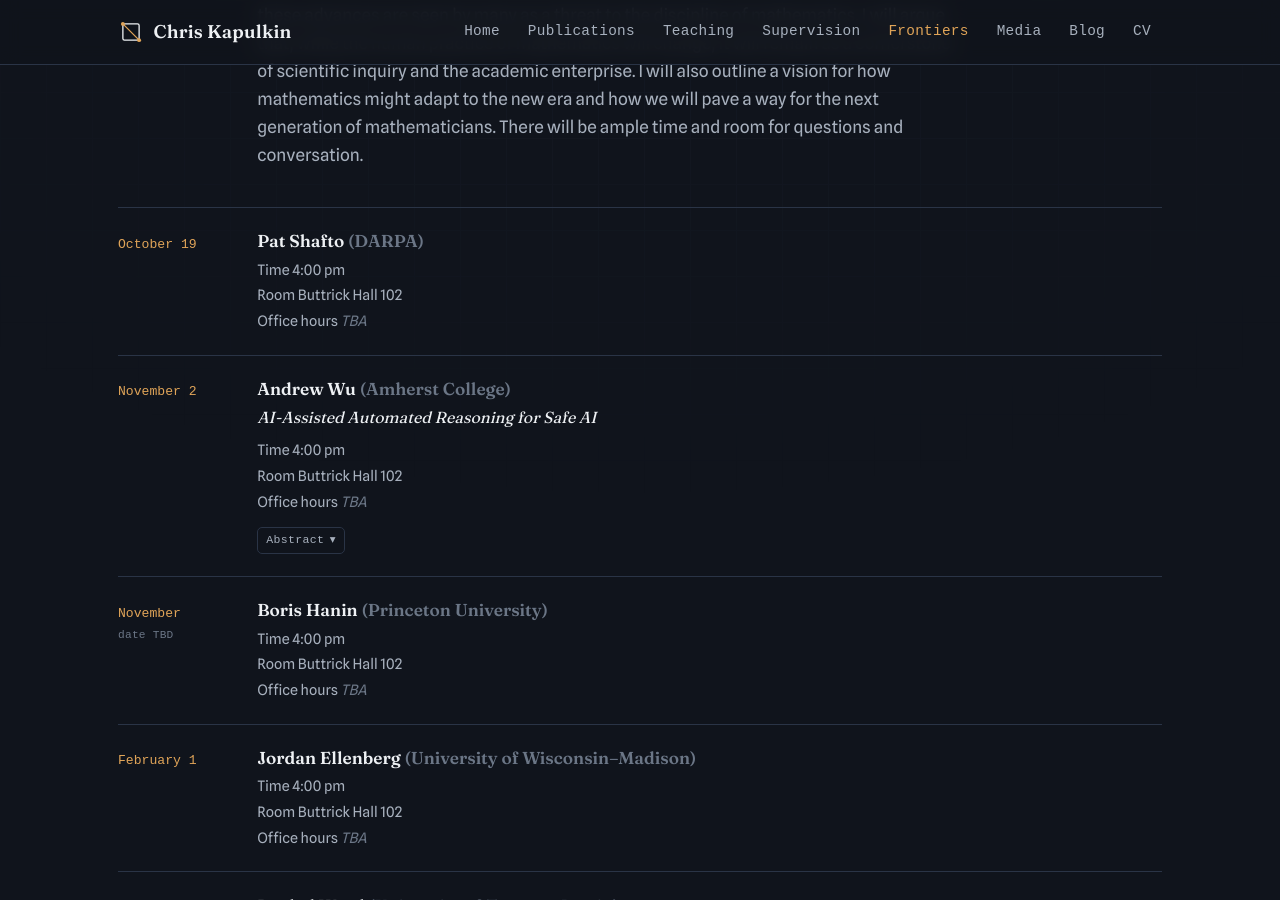
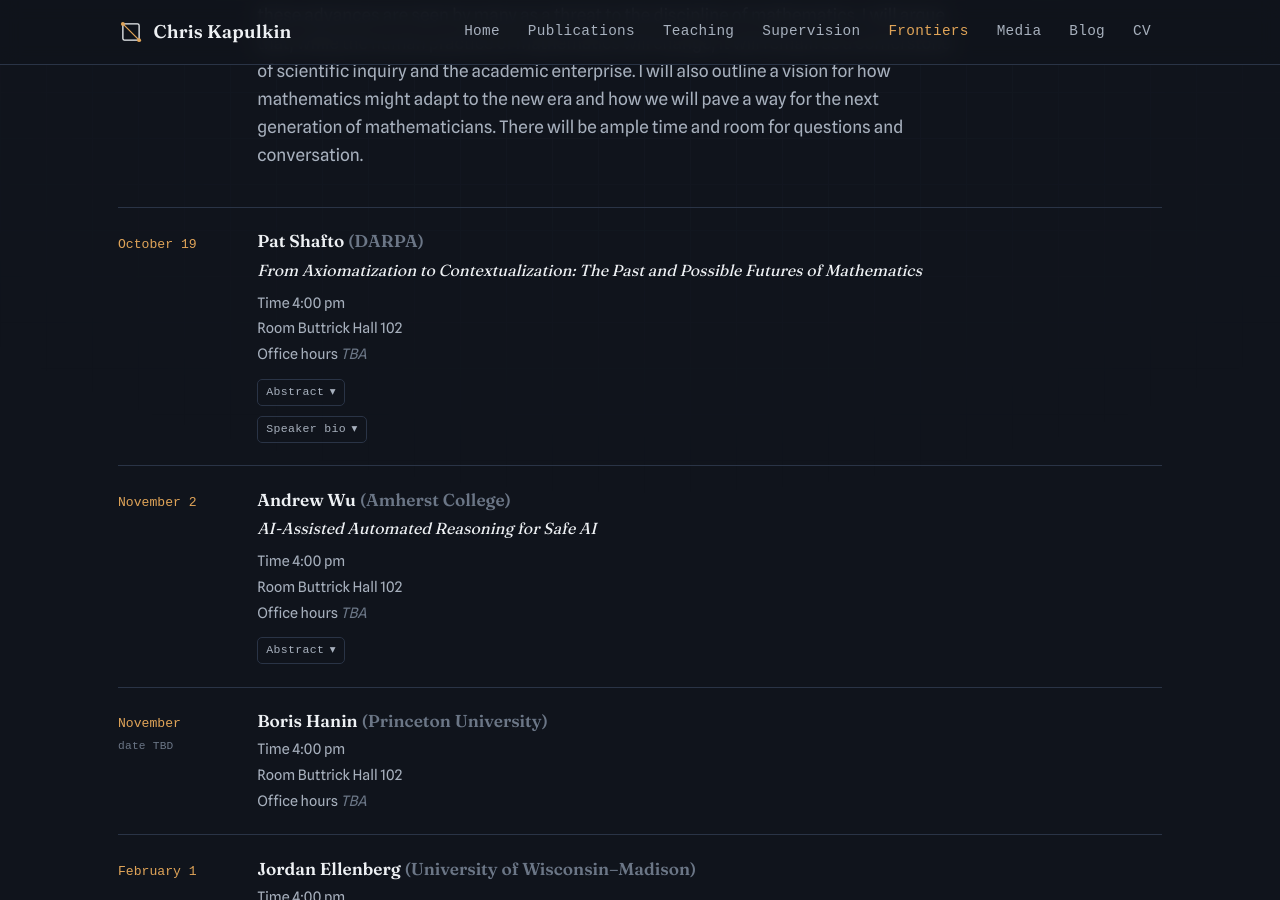
Before and after one commit to kkapulkin/kkapulkin.github.io, a Jekyll site: the page frontiers.html, which Jekyll copies as it is, in a window 1280 px wide and 900 px high, scrolled down 1043 px. Built offline with Jekyll 4.4.1, drawn with Linux system fonts in a browser that asks for light colours; some web fonts are replaced.

Commit message:
Add Pat Shafto's talk title, abstract, and bio to Frontiers
Co-Authored-By: Claude Opus 5.5 <noreply@anthropic.com>

```diff
--- a/frontiers.html
+++ b/frontiers.html
@@ -140,9 +140,18 @@
         <span class="yr">October 19</span>
         <div class="body">
           <h3>Pat Shafto <span style="color:var(--chalk-faint)">(DARPA)</span></h3>
+          <p class="talk-title">From Axiomatization to Contextualization: The Past and Possible Futures of Mathematics</p>
           <p class="meta">Time 4:00 pm</p>
           <p class="meta">Room Buttrick Hall 102</p>
           <p class="meta">Office hours <span class="tba">TBA</span></p>
+          <details class="talk-abstract">
+            <summary>Abstract</summary>
+            <div class="prose"><p>Recent advances in AI and formal verification have brought machine-generated, machine-checked work to the research frontier of mathematics. These developments are remarkable, but they also expose questions that formal proof alone cannot answer: What should be formalized? Which abstractions are appropriate? How do formal results relate to one another, to mathematical practice, and to the world they are intended to describe? What, in other words, gives mathematics context? I will place this moment within a longer history and suggest new research frontiers in formalization, foundations, the structure and dynamics of mathematical knowledge, formal mathematics across the sciences, and mathematical theories of AI capability and safety.</p></div>
+          </details>
+          <details class="talk-bio">
+            <summary>Speaker bio</summary>
+            <div class="prose"><p>Patrick Shafto is Professor of Mathematics and Computer Science at Rutgers University&ndash;Newark and Program Manager at DARPA. His research is at the intersection of math and AI. He leads programs at DARPA focused on mathematics of AI (Artificial Intelligence Quantified, AIQ) and on AI and formalization for pure mathematics (Exponentiating Mathematics, expMath).</p></div>
+          </details>
         </div>
       </div>
 
```
